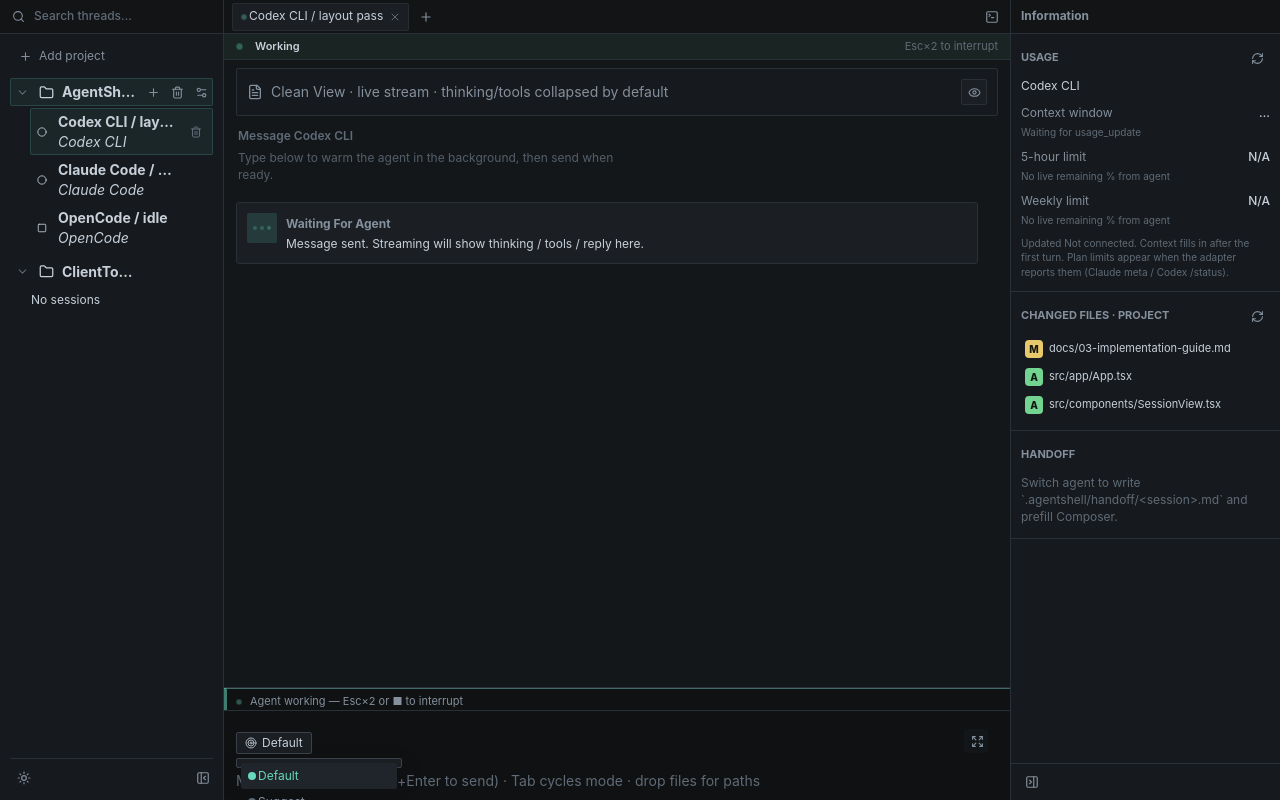
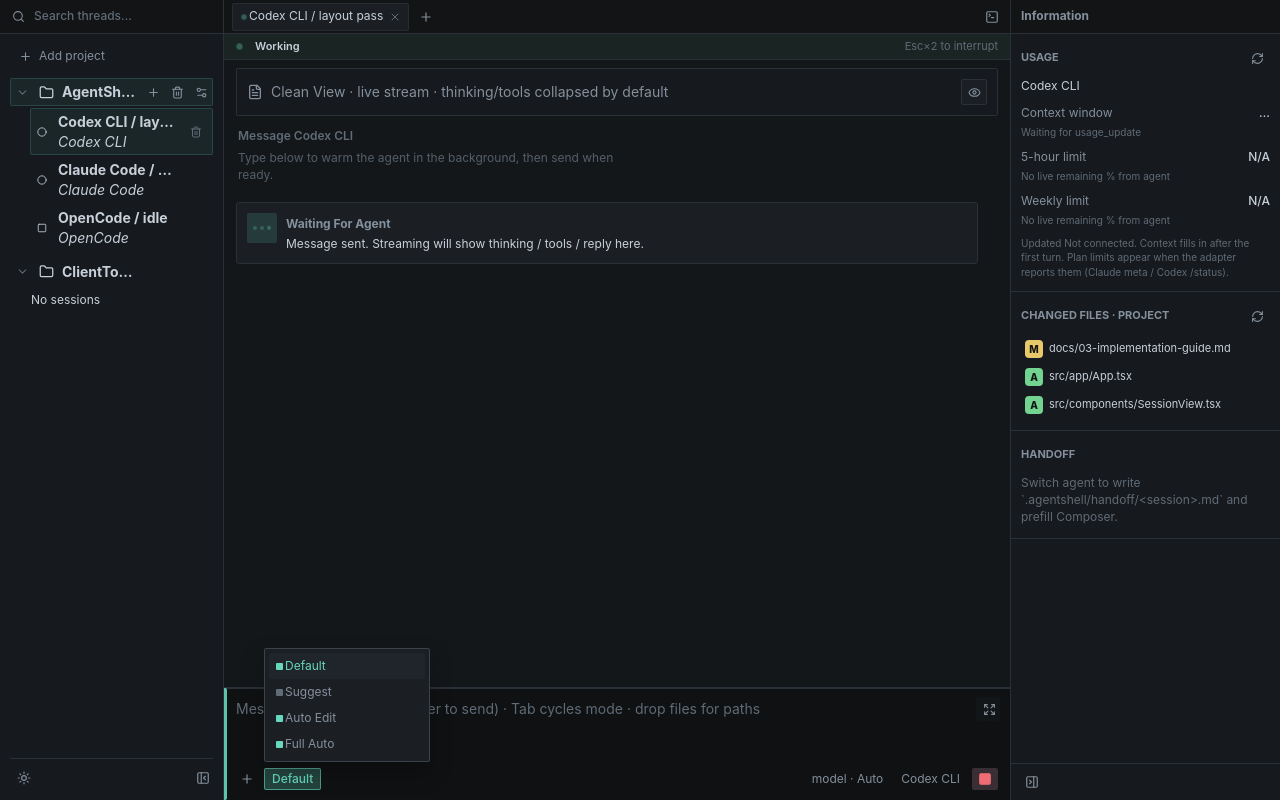
Before and after one commit to nt-cubic/Marionette, a React (Vite) app: page / in a window 1280 px wide. Both pictures are taken after a click on the button "Default". Built offline with nearby package versions, Linux system fonts and the light colour scheme.

Commit message:
feat: update Composer UX, ACP error msg, CSS polish, gitignore .claude

```diff
--- a/src/components/Composer.tsx
+++ b/src/components/Composer.tsx
@@ -1,10 +1,9 @@
 import { listen } from "@tauri-apps/api/event";
 import { getCurrentWebview } from "@tauri-apps/api/webview";
-import { Expand, Plus, Search, SendHorizontal, Shrink, Square, Target } from "lucide-react";
+import { Expand, Plus, Search, SendHorizontal, Shrink, Square } from "lucide-react";
 import { useCallback, useEffect, useMemo, useRef, useState, type DragEvent as ReactDragEvent } from "react";
-import { expandAcpConfigAttempts, mergeAcpCapabilities } from "../lib/acpSupplements";
-import { activityHealth, composerBusyCopy } from "../lib/activityHealth";
-import { getSessionCapabilities, isTauriRuntime, updateAcpSession } from "../lib/api";
+import { expandAcpConfigAttempts, getAcpSupplement, mergeAcpCapabilities } from "../lib/acpSupplements";
+import { getSessionCapabilities, isTauriRuntime, sendAcpPrompt, updateAcpSession } from "../lib/api";
 import { ptyCommandsForPatch, ptyProfileToCapabilities } from "../lib/ptyProfiles";
 import type {
   AcpEvent,
@@ -158,6 +157,10 @@
 const COMPOSER_HEIGHT_MAX = 480;
 const COMPOSER_HEIGHT_DEFAULT = 112;
 const COMPOSER_HEIGHT_KEY = "agentshell-composer-height";
+/** Extra inline height while the warming strip is shown — added on top of
+ * composerHeight (not via a CSS auto-height override) so it can never fight
+ * the inline style the resize/expand feature sets on the same element. */
+const COMPOSER_WARMING_STRIP_HEIGHT = 26;
 
 function readComposerHeight(): number {
   try {
@@ -240,12 +243,11 @@
   lastActivityAt = null,
 }: ComposerProps) {
   const [caps, setCaps] = useState<CapabilitySnapshot | null>(null);
-  const [healthNow, setHealthNow] = useState(() => Date.now());
   const [currentMode, setCurrentMode] = useState<string | null>(null);
   const [currentModel, setCurrentModel] = useState<string | null>(null);
   const [currentEffort, setCurrentEffort] = useState<number | null>(null);
   const [currentEffortId, setCurrentEffortId] = useState<string | null>(null);
-  const [menu, setMenu] = useState<"mode" | "model" | "effort" | null>(null);
+  const [menu, setMenu] = useState<"mode" | "model" | "effort" | "agent" | null>(null);
   const [modelQuery, setModelQuery] = useState("");
   const [draft, setDraft] = useState("");
   const [composerHeight, setComposerHeight] = useState(readComposerHeight);
@@ -485,6 +487,21 @@
               throw new Error("Agent is not connected yet — type or wait for ACP warm-up");
             }
           }
+          // Some agents (Grok Build) don't support session/set_config_option —
+          // use prompt injection for mode changes instead.
+          const sup = getAcpSupplement(agent.id);
+          if (typeof patch.mode === "string" && sup?.promptModeCommands) {
+            const cmd = sup.promptModeCommands[patch.mode];
+            if (!cmd) {
+              throw new Error(`No prompt command for mode "${patch.mode}"`);
+            }
+            await sendAcpPrompt(sessionId, cmd);
+            // Persist the mode preference; skip caps reload — agent won't
+            // reflect the change in ACP caps, and the local UI state is correct.
+            persistPrefs({ preferredMode: patch.mode });
+            return;
+          }
+
           const attempts = expandAcpConfigAttempts(agent.id, patch, caps);
           if (attempts.length === 0) {
             if (patch.effortId != null || patch.thinkingEffort != null) {
@@ -627,23 +644,6 @@
   const isWarming = isAcp && sessionStatus === "starting";
   // Prefer advertised cancel; still offer interrupt while running (Esc×2 / button).
   const canCancel = isBusy && (isPty || (caps?.supportsCancel ?? true));
-  useEffect(() => {
-    if (!isBusy && !isWarming) return;
-    const id = window.setInterval(() => setHealthNow(Date.now()), 2000);
-    return () => window.clearInterval(id);
-  }, [isBusy, isWarming]);
-  const busyHealth = activityHealth(sessionStatus, lastActivityAt, healthNow);
-  const busyCopy = isBusy
-    ? composerBusyCopy(busyHealth)
-    : "Connecting agent in background…";
-  const busySeverity =
-    isBusy && busyHealth === "stuck"
-      ? "stuck"
-      : isBusy && busyHealth === "stalled"
-        ? "stalled"
-        : isBusy && busyHealth === "quiet"
-          ? "stale"
-          : "";
   const submit = () => {
     // Empty draft is OK when parent has quote-pins (App merges on send).
     if (isBusy) return;
@@ -940,7 +940,7 @@
       ref={composerRef}
       className={[
         "composer",
-        isBusy ? `is-busy${busySeverity ? ` is-${busySeverity}` : ""}` : "",
+        isBusy ? "is-busy" : "",
         isWarming ? "is-warming" : "",
         resizingComposer ? "is-resizing" : "",
         hasModes ? "has-mode" : "",
@@ -948,7 +948,9 @@
         .filter(Boolean)
         .join(" ")}
       data-mode-tone={tone}
-      style={{ height: composerHeight }}
+      style={{
+        height: composerHeight + (isWarming ? COMPOSER_WARMING_STRIP_HEIGHT : 0),
+      }}
       aria-label="Composer"
     >
       {/* Drag handle: top edge — free height between MIN/MAX, remembered. */}
@@ -962,17 +964,16 @@
           setResizingComposer(true);
         }}
       />
-      {/* Subtle left rail — OpenCode-like mode cue without rainbow chrome. */}
+      {/* Left rail — always-on mode cue, colored by tone. The top status bar
+          covers the live/running turn; this strip below only covers the
+          connect/warm phase, which the top bar doesn't render for a lazy
+          reconnect until the session object catches up. */}
       {hasModes && <div className="composer__mode-rail" aria-hidden />}
       {flashError && <div className="composer__error-toast">{flashError}</div>}
-      {(isBusy || isWarming) && (
-        <div
-          className={`composer__activity${busySeverity ? ` is-${busySeverity}` : ""}`}
-          role="status"
-          aria-live="polite"
-        >
-          <span className="composer__activity-pulse" aria-hidden />
-          <span>{busyCopy}</span>
+      {isWarming && (
+        <div className="composer__warming" role="status" aria-live="polite">
+          <span className="composer__warming-pulse" aria-hidden />
+          <span>Agent connecting in background…</span>
         </div>
       )}
       <div
@@ -982,50 +983,7 @@
         onDragLeave={onComposerDragLeave}
         onDrop={onComposerDrop}
       >
-        <div className="composer__topbar">
-          {/* Mode lives top-left so it is always visible (not buried bottom-right). */}
-          {hasModes && displayMode ? (
-            <div className="composer-menu-anchor composer-menu-anchor--mode">
-              <button
-                className="composer-mode-chip"
-                type="button"
-                title="Execution mode (Tab to cycle)"
-                aria-expanded={menu === "mode"}
-                onClick={() => setMenu(menu === "mode" ? null : "mode")}
-              >
-                <Target size={12} aria-hidden />
-                <span className="composer-mode-chip__label">{displayModeLabel}</span>
-              </button>
-              {menu === "mode" && (
-                <div className="composer-menu composer-menu--mode" role="menu" aria-label="Execution mode">
-                  {caps!.modes.map((m) => (
-                    <button
-                      key={m.id}
-                      className={displayMode === m.id ? "is-selected" : ""}
-                      type="button"
-                      role="menuitem"
-                      data-mode-tone={modeTone(m.id)}
-                      onClick={() => {
-                        const prev = displayMode;
-                        lockMode(m.id);
-                        setCurrentMode(m.id);
-                        setMenu(null);
-                        void commitUpdate({ mode: m.id }, () => {
-                          modeLockRef.current = null;
-                          setCurrentMode(prev);
-                        });
-                      }}
-                    >
-                      <span className="composer-menu__mode-dot" aria-hidden />
-                      {m.label}
-                    </button>
-                  ))}
-                </div>
-              )}
-            </div>
-          ) : (
-            <span className="composer__topbar-spacer" />
-          )}
+        {/* Expand/collapse height — floats top-right, clear of the textarea. */}
         <button
           className="composer-expand"
           type="button"
@@ -1048,7 +1006,6 @@
         >
           {isTall ? <Shrink size={13} /> : <Expand size={13} />}
         </button>
-        </div>
         {dropActive && <div className="composer__drop-hint">Drop to insert file path</div>}
         <textarea
           ref={textareaRef}
@@ -1119,6 +1076,46 @@
             <button className="composer-tool" type="button" title="Add files or context">
               <Plus size={14} />
             </button>
+            {/* Execution mode — flat control beside the tools, matching model/agent. */}
+            {hasModes && displayMode && (
+              <div className="composer-menu-anchor composer-menu-anchor--mode">
+                <button
+                  className="composer-mode-chip"
+                  type="button"
+                  title="Execution mode (Tab to cycle)"
+                  aria-expanded={menu === "mode"}
+                  onClick={() => setMenu(menu === "mode" ? null : "mode")}
+                >
+                  <span className="composer-mode-chip__label">{displayModeLabel}</span>
+                </button>
+                {menu === "mode" && (
+                  <div className="composer-menu composer-menu--mode" role="menu" aria-label="Execution mode">
+                    {caps!.modes.map((m) => (
+                      <button
+                        key={m.id}
+                        className={displayMode === m.id ? "is-selected" : ""}
+                        type="button"
+                        role="menuitem"
+                        data-mode-tone={modeTone(m.id)}
+                        onClick={() => {
+                          const prev = displayMode;
+                          lockMode(m.id);
+                          setCurrentMode(m.id);
+                          setMenu(null);
+                          void commitUpdate({ mode: m.id }, () => {
+                            modeLockRef.current = null;
+                            setCurrentMode(prev);
+                          });
+                        }}
+                      >
+                        <span className="composer-menu__mode-dot" aria-hidden />
+                        {m.label}
+                      </button>
+                    ))}
+                  </div>
+                )}
+              </div>
+            )}
           </div>
           <div className="composer__actions">
             {/* ── Model + Effort selector ─────────────────────────────── */}
@@ -1295,28 +1292,39 @@
             )}
 
             {/* ── Agent switcher ──────────────────────────────────────── */}
-            <label
+            <div className="composer-menu-anchor">
+              <button
                 className="composer-select composer-select--agent"
+                type="button"
                 title={`Agent for this dialog (bound to session · ${agent.id})`}
+                aria-expanded={menu === "agent"}
+                onClick={() => setMenu(menu === "agent" ? null : "agent")}
               >
-              <select
-                aria-label="Switch Agent"
-                // Always mirror session.agentId (via agent prop), never a floating selection.
-                value={agent.id}
-                onChange={(event) => {
-                  setMenu(null);
-                  onAgentChange(event.target.value);
-                }}
-              >
+                {agent.label}
+              </button>
+              {menu === "agent" && (
+                <div className="composer-menu composer-menu--agent" role="listbox" aria-label="Switch agent">
                   {agents
                     .filter((candidate) => candidate.enabled)
                     .map((candidate) => (
-                    <option key={candidate.id} value={candidate.id}>
+                      <button
+                        key={candidate.id}
+                        className={agent.id === candidate.id ? "is-selected" : ""}
+                        type="button"
+                        role="option"
+                        aria-selected={agent.id === candidate.id}
+                        onClick={() => {
+                          setMenu(null);
+                          // Always mirror session.agentId (via agent prop), never a floating selection.
+                          onAgentChange(candidate.id);
+                        }}
+                      >
                         {candidate.label}
-                    </option>
+                      </button>
                     ))}
-              </select>
-            </label>
+                </div>
+              )}
+            </div>
 
             {/* ── Send / Interrupt (Esc×2 also interrupts) ── */}
             <button
--- a/src/lib/acpSupplements.ts
+++ b/src/lib/acpSupplements.ts
@@ -19,25 +19,32 @@
   modeConfigIds?: string[];
   effortConfigIds?: string[];
   modelConfigIds?: string[];
+  /**
+   * When set, mode changes use prompt injection (session/prompt) instead of
+   * session/set_config_option. Key = mode id, value = command text to send.
+   * Used by agents (e.g. Grok Build) whose ACP lacks set_config_option but
+   * accepts slash commands via prompt.
+   */
+  promptModeCommands?: Record<string, string>;
 };
 
 const SUPPLEMENTS: Record<string, AcpSupplement> = {
   "grok-build": {
-    // From `grok --permission-mode` help
+    // Grok's ACP does NOT support session/set_config_option.
+    // The only runtime permission control is /always-approve via prompt injection.
+    // Reasoning effort (High/Medium/Low) and model can only be set at launch time.
     modes: [
-      { id: "default", label: "Default" },
-      { id: "plan", label: "Plan" },
-      { id: "acceptEdits", label: "Accept edits" },
-      { id: "auto", label: "Auto" },
-      { id: "dontAsk", label: "Don't ask" },
-      { id: "bypassPermissions", label: "Bypass permissions" },
+      { id: "ask", label: "Ask" },
+      { id: "auto-approve", label: "Auto-approve" },
     ],
     models: [{ id: "grok-4.5", label: "Grok 4.5" }],
-    thinkingEffort: { min: 0, max: 1, default: 0.5 },
-    defaultMode: "default",
+    defaultMode: "ask",
     defaultModel: "grok-4.5",
-    modeConfigIds: ["permission-mode", "permissionMode", "mode", "permission_mode"],
-    effortConfigIds: ["reasoning-effort", "reasoningEffort", "effort", "thought_level", "thinking"],
+    // Mode changes are injected as slash commands via session/prompt
+    promptModeCommands: {
+      "ask": "/always-approve off",
+      "auto-approve": "/always-approve on",
+    },
     modelConfigIds: ["model"],
   },
   "claude-code": {
--- a/src/styles/app.css
+++ b/src/styles/app.css
@@ -1348,75 +1348,6 @@
 .event-card.is-tool-stuck .event-card__stall-dot {
   background: var(--red, #e35d6a);
   box-shadow: 0 0 0 2px color-mix(in srgb, var(--red, #e35d6a) 25%, transparent);
-}
-
-.composer__activity {
-  display: flex;
-  gap: 8px;
-  align-items: center;
-  min-height: 22px;
-  padding: 4px 12px 0;
-  color: var(--text-muted);
-  font-size: 11px;
-  line-height: 1.3;
-  background: var(--composer-bg);
-  border-top: 1px solid var(--border);
-}
-
-.composer.is-busy .composer__activity,
-.composer.is-warming .composer__activity {
-  border-top-color: color-mix(in srgb, var(--accent) 35%, var(--border));
-}
-
-.composer__activity.is-stale,
-.composer.is-stale .composer__activity {
-  color: var(--text);
-  border-top-color: color-mix(in srgb, var(--orange) 40%, var(--border));
-}
-
-.composer__activity.is-stalled,
-.composer.is-stalled .composer__activity {
-  color: var(--text);
-  border-top-color: color-mix(in srgb, var(--orange) 55%, var(--border));
-  font-weight: 600;
-}
-
-.composer__activity.is-stuck,
-.composer.is-stuck .composer__activity {
-  color: var(--text);
-  border-top-color: color-mix(in srgb, var(--red, #e35d6a) 50%, var(--border));
-  font-weight: 600;
-}
-
-.composer__activity-pulse {
-  width: 6px;
-  height: 6px;
-  border-radius: 50%;
-  background: var(--accent);
-  animation: activity-pulse 1.2s ease-in-out infinite;
-}
-
-.composer__activity.is-stale .composer__activity-pulse,
-.composer__activity.is-stalled .composer__activity-pulse {
-  background: var(--orange);
-}
-
-.composer__activity.is-stuck .composer__activity-pulse {
-  background: var(--red, #e35d6a);
-  animation: none;
-  opacity: 1;
-}
-
-/* Activity strip sits above the field — don't clip it with fixed 104px. */
-.composer.is-busy:not(.is-expanded),
-.composer.is-warming:not(.is-expanded) {
-  height: auto;
-  min-height: 104px;
-}
-
-.composer.is-busy:not(.is-expanded) .composer__field,
-.composer.is-warming:not(.is-expanded) .composer__field {
-  height: 104px;
 }
 
 .editor-tab__new {
@@ -3077,6 +3008,32 @@
   height: min(42vh, 360px);
 }
 
+/* Connect/warm phase only — height is added on top of composerHeight inline
+   (see COMPOSER_WARMING_STRIP_HEIGHT in Composer.tsx), never via a CSS
+   height override, so it can't fight the resize feature's inline style. */
+.composer__warming {
+  box-sizing: border-box; /* border-top must fit inside the 26px the inline
+                             height math in Composer.tsx allocates for this */
+  display: flex;
+  gap: 8px;
+  align-items: center;
+  height: 26px;
+  padding: 0 12px;
+  color: var(--text-muted);
+  font-size: 11px;
+  line-height: 1.3;
+  background: var(--composer-bg);
+  border-top: 1px solid var(--border);
+}
+
+.composer__warming-pulse {
+  width: 6px;
+  height: 6px;
+  border-radius: 50%;
+  background: var(--accent);
+  animation: activity-pulse 1.2s ease-in-out infinite;
+}
+
 .composer__field {
   position: relative;
   display: grid;
@@ -3170,67 +3127,61 @@
 }
 
 /* ── Mode rail (left accent bar, OpenCode-like) ─────────────────────── */
+/* Tone drives both the left rail and the toolbar mode chip (single source). */
+.composer[data-mode-tone="plan"] {
+  --mode-chip: #a78bfa;
+}
+
+.composer[data-mode-tone="ask"] {
+  --mode-chip: #60a5fa;
+}
+
+.composer[data-mode-tone="debug"] {
+  --mode-chip: var(--orange);
+}
+
+.composer[data-mode-tone="build"] {
+  --mode-chip: var(--accent);
+}
+
+.composer[data-mode-tone="default"] {
+  --mode-chip: var(--text-faint);
+}
+
 .composer__mode-rail {
   position: absolute;
   left: 0;
   top: 0;
   bottom: 0;
   width: 3px;
+  z-index: 1; /* .composer__field is also a positioned z-index:auto sibling that
+                 paints later in DOM order with an opaque background — without
+                 this the rail is fully hidden underneath it. */
   border-radius: 0 2px 2px 0;
+  background: var(--mode-chip, var(--text-faint));
   pointer-events: none;
-  opacity: 0.55;
+  opacity: 0.9;
   transition: background-color 200ms ease;
 }
 
-.composer[data-mode-tone="plan"] .composer__mode-rail {
-  background: #a78bfa;
-}
-
-.composer[data-mode-tone="ask"] .composer__mode-rail {
-  background: #60a5fa;
-}
-
-.composer[data-mode-tone="debug"] .composer__mode-rail {
-  background: var(--orange);
-}
-
-.composer[data-mode-tone="build"] .composer__mode-rail {
-  background: var(--accent);
-}
-
-.composer[data-mode-tone="default"] .composer__mode-rail {
-  background: var(--text-faint);
-}
-
-/* ── Top bar (mode chip left · expand right) ────────────────────────── */
-.composer__topbar {
-  position: relative;
-  display: flex;
-  align-items: center;
-  gap: 6px;
-  min-width: 0;
-  min-height: 22px;
-}
-
-.composer__topbar-spacer {
-  flex: 1;
-  min-width: 4px;
-}
-
-/* ── Mode chip (pill in top-left of composer) ───────────────────────── */
+/* ── Mode chip (flat control in the toolbar, tone-colored text) ─────── */
+/* Always tinted (not just on hover) so the active mode reads at a glance. */
 .composer-mode-chip {
+  --tone: var(--mode-chip, var(--text-faint));
   display: inline-flex;
   gap: 5px;
   align-items: center;
   height: 22px;
-  padding: 0 8px;
-  border: 1px solid transparent;
-  border-radius: var(--radius-sm);
-  color: var(--text-muted);
-  background: transparent;
-  font-size: 12px;
+  padding: 0 7px;
+  border: 1px solid color-mix(in srgb, var(--tone) 30%, transparent);
+  border-radius: var(--radius-sm);
+  color: var(--tone);
+  background: color-mix(in srgb, var(--tone) 12%, transparent);
+  font-size: 12px;
+  font-weight: 500;
   white-space: nowrap;
   cursor: pointer;
+  text-transform: capitalize;
   transition: color 120ms ease, background 120ms ease, border-color 120ms ease;
 }
 
@@ -3242,41 +3193,35 @@
 }
 
 .composer-mode-chip:hover {
-  color: var(--text);
-  background: var(--panel-soft);
-  border-color: var(--border);
+  background: color-mix(in srgb, var(--tone) 20%, transparent);
+  border-color: color-mix(in srgb, var(--tone) 48%, transparent);
 }
 
 .composer-mode-chip[aria-expanded="true"] {
-  color: var(--text);
-  background: var(--panel-raised);
-  border-color: var(--border-strong);
-}
-
-.composer-mode-chip svg {
-  flex-shrink: 0;
-  opacity: 0.55;
-}
-
-.composer-mode-chip:hover svg,
-.composer-mode-chip[aria-expanded="true"] svg {
-  opacity: 0.85;
-}
-
-/* ── Mode menu (drops down from top-bar chip) ───────────────────────── */
+  background: color-mix(in srgb, var(--tone) 26%, transparent);
+  border-color: color-mix(in srgb, var(--tone) 60%, transparent);
+}
+
+/* ── Mode menu (drops up from the toolbar chip) ─────────────────────── */
 .composer-menu--mode {
   left: 0;
   right: auto;
-  bottom: auto;
-  top: calc(100% + 4px);
+  top: auto;
+  bottom: calc(100% + 6px);
   min-width: 150px;
+}
+
+/* `button` resets text-transform in the UA stylesheet, so it must be set here
+   directly rather than inherited from the menu container. */
+.composer-menu--mode button {
+  text-transform: capitalize;
 }
 
 .composer-menu__mode-dot {
   display: inline-block;
-  width: 8px;
-  height: 8px;
-  border-radius: 50%;
+  width: 7px;
+  height: 7px;
+  border-radius: 1px;
   flex-shrink: 0;
   margin-right: 2px;
 }
@@ -3302,6 +3247,7 @@
 }
 
 .composer textarea {
+  display: block; /* kill inline-block baseline offset; own the flexible row */
   min-width: 0;
   height: 100%;
   resize: none;
@@ -3329,7 +3275,8 @@
 }
 
 .composer__controls {
-  overflow: hidden;
+  /* visible so the mode menu can rise out of the toolbar without clipping */
+  overflow: visible;
 }
 
 .composer-tool,
@@ -3347,6 +3294,22 @@
   font-size: 12px;
   text-overflow: ellipsis;
   white-space: nowrap;
+  cursor: pointer;
+  transition: color 120ms ease, background 120ms ease, border-color 120ms ease;
+}
+
+/* Same dark-bg hover treatment everywhere — plus button, model, agent. */
+.composer-tool:hover,
+.composer-select:hover {
+  color: var(--text);
+  background: var(--panel-soft);
+  border-color: var(--border);
+}
+
+.composer-select[aria-expanded="true"] {
+  color: var(--text);
+  background: var(--panel-raised);
+  border-color: var(--border-strong);
 }
 
 .composer-tool {
@@ -3365,7 +3328,6 @@
 
 .composer-select--agent {
   max-width: 180px;
-  padding-right: 0;
 }
 
 .composer-menu-anchor {
@@ -3559,17 +3521,6 @@
   color: var(--accent);
 }
 
-.composer-select select {
-  max-width: 100%;
-  padding: 0;
-  border: 0;
-  outline: none;
-  color: inherit;
-  background: transparent;
-  font: inherit;
-  cursor: pointer;
-}
-
 .composer-select--ratio {
   width: 24px;
 }
```
Also changed, not shown: 2 other files (tests, documents, lock files or other folders). Lines whose indentation alone changed are shown as unchanged.
